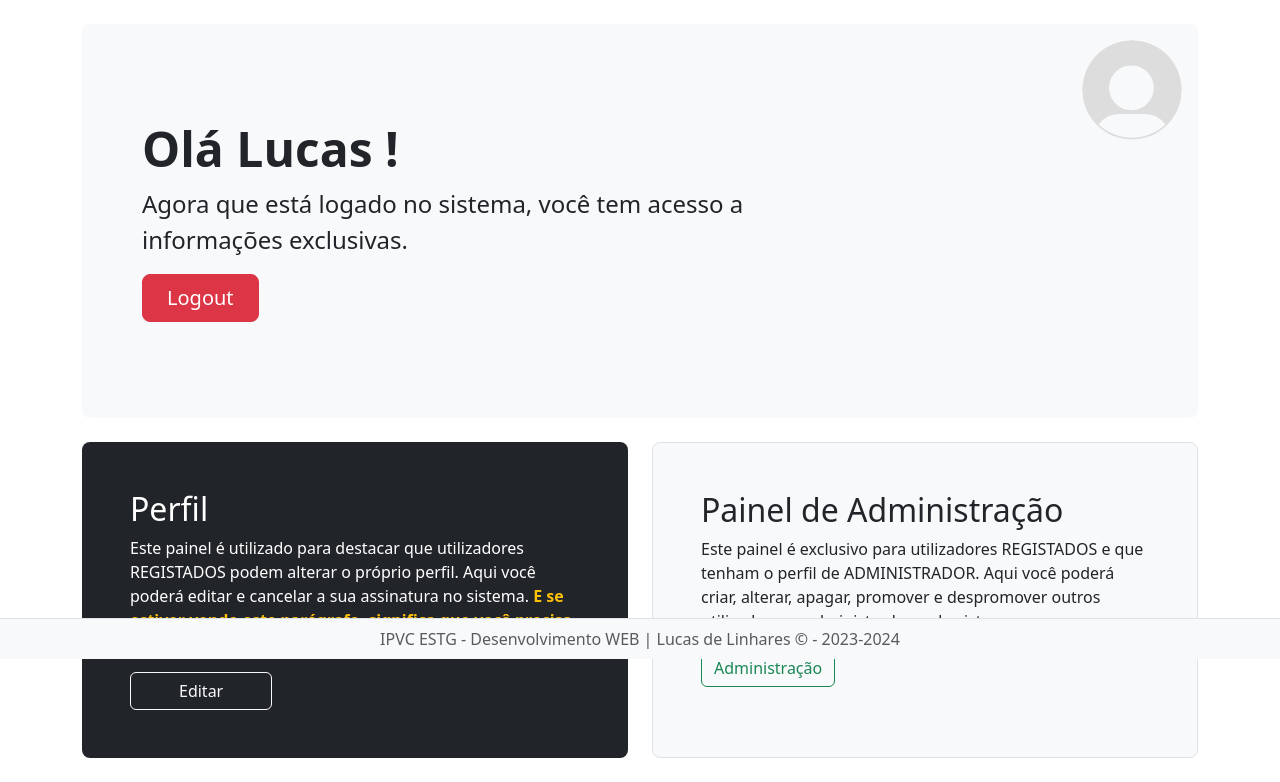
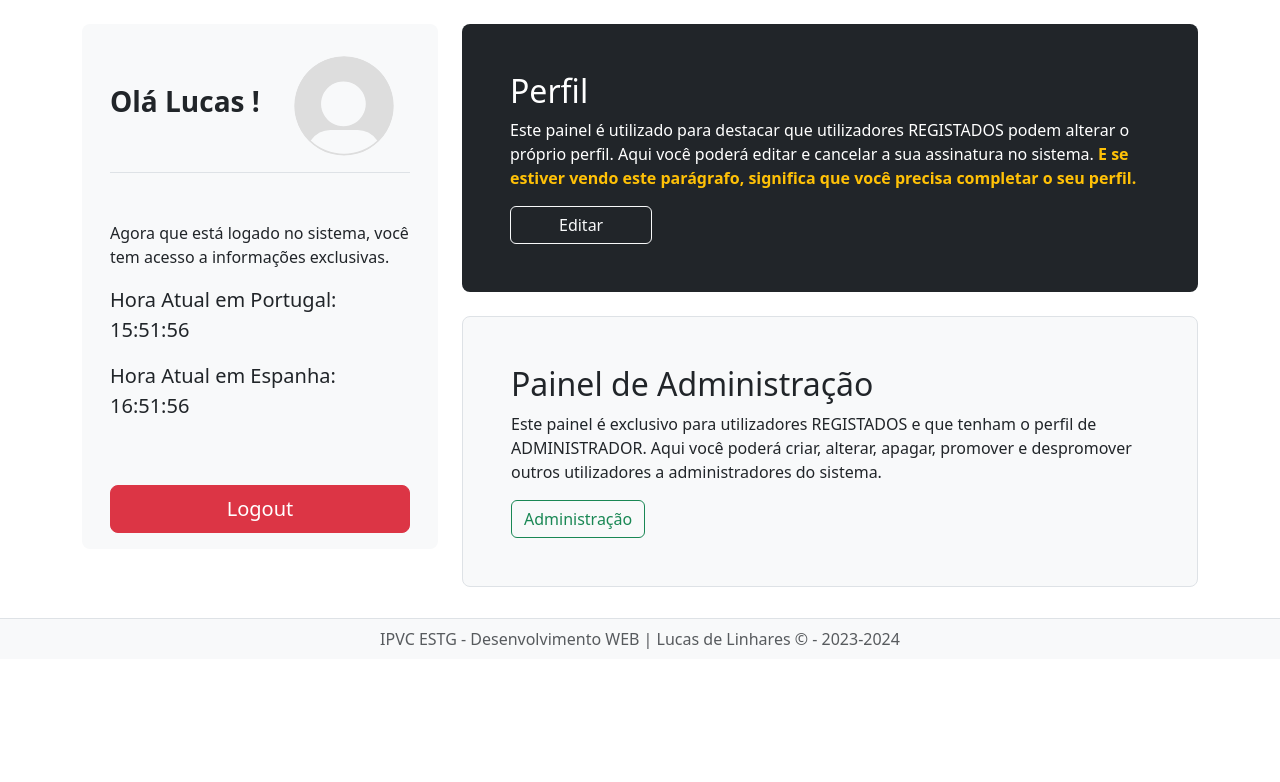
Before and after one commit to lucascompython/pw_tp, a PHP site: page /aplicacao/ in a window 1280 px wide. Shown: the part 141-923 px from the top of the page. After the commit the page ends 790 px from the top, so only its background shows below. Run offline with PHP 8.4, Linux system fonts and the light colour scheme; the visitor is signed in with stand-in values (Sample User, id 1); data comes from the database, SQL or seed files in the repository.

Commit message:
Change the layout of the app page and add time info

```diff
--- a/aplicacao/index.php
+++ b/aplicacao/index.php
@@ -12,6 +12,8 @@ $utilizador = utilizador();
 # CARREGA O CABECALHO PADRÃO COM O TÍTULO
 $titulo = '- Aplicação';
 include_once __DIR__ . '/templates/cabecalho.php';
+
+date_default_timezone_set("Europe/Lisbon");
 ?>
 
 <body>
@@ -33,29 +35,34 @@ include_once __DIR__ . '/templates/cabecalho.php';
                 </div>
             </header>
 
-            <div class="p-5 mb-4 bg-body-tertiary rounded-3 position-relative">
-                <img src="<?= !empty($utilizador['foto']) ? '/recursos/imagens/uploads/' . $utilizador['foto'] : '/recursos/imagens/default_pfp.svg' ?>" alt="Profile Picture" class="m-3 rounded-circle card-img-top position-absolute top-0 end-0" style="width: 100px; height: 100px;">
-
-                <div class="container-fluid py-5">
+            <div class="row">
+                <div class="col-md-4">
+                    <div class="p-3 mb-4 bg-body-tertiary rounded-3 position-relative">
+                        <div class="container-fluid">
                             <div>
-                        <h1 class="display-5 fw-bold">Olá <?= $utilizador['nome'] ?? null ?> !</h1>
-                        <p class="col-md-8 fs-4">Agora que está logado no sistema, você tem acesso a informações exclusivas.</p>
+                                <div class="d-flex align-items-center justify-content-between border-bottom mb-5">
+                                    <h3 class="fw-bold">Olá <?= $utilizador['nome'] ?? null ?> !</h3>
+                                    <img src="<?= !empty($utilizador['foto']) ? '/recursos/imagens/uploads/' . $utilizador['foto'] : '/recursos/imagens/default_pfp.svg' ?>" alt="Profile Picture" class="m-3 rounded-circle card-img-top " style="width: 100px; height: 100px;">
+                                </div>
+                                <p class="fs-6">Agora que está logado no sistema, você tem acesso a informações exclusivas.</p>
+                                <p class="fs-5">Hora Atual em Portugal: <?= date('H:i:s') ?></p>
+                                <p class="fs-5">Hora Atual em Espanha: <?= date('H:i:s', strtotime('+1 hour')) ?></p>
                             </div>
                             <div class="d-flex justify-content">
-                        <form action="/src/controlador/aplicacao/controlar-autenticacao.php" method="post">
-                            <button class="btn btn-danger btn-lg px-4" type="submit" name="utilizador" value="logout">Logout</button>
+                                <form action="/src/controlador/aplicacao/controlar-autenticacao.php" method="post" class="flex-fill mt-5">
+                                    <button class="btn btn-danger btn-lg px-4 w-100" type="submit" name="utilizador" value="logout">Logout</button>
                                 </form>
                             </div>
                         </div>
                     </div>
+                </div>
 
-            <div class="row align-items-md-stretch">
-                <div class="col-md-6">
+                <div class="col-md-8">
+                    <div class="row">
+                        <div class="col-md-12 mb-4">
                             <div class="h-100 p-5 text-bg-dark rounded-3">
                                 <h2>Perfil</h2>
-                        <p>Este painel é utilizado para destacar que utilizadores REGISTADOS podem alterar o próprio perfil. Aqui
-                            você poderá editar e cancelar a sua assinatura no sistema. <strong class="text-warning">E se estiver vendo
-                                este parágrafo, significa que você precisa completar o seu perfil.</strong></p>
+                                <p>Este painel é utilizado para destacar que utilizadores REGISTADOS podem alterar o próprio perfil. Aqui você poderá editar e cancelar a sua assinatura no sistema. <strong class="text-warning">E se estiver vendo este parágrafo, significa que você precisa completar o seu perfil.</strong></p>
                                 <a href="/aplicacao/perfil.php"><button class="btn btn-outline-light px-5" type="button">Editar</button></a>
                             </div>
                         </div>
@@ -63,17 +70,19 @@ include_once __DIR__ . '/templates/cabecalho.php';
                         <?php
                         # MOSTRA CARD APENAS SE UTILIZDOR FOR ADMINISTRADOR
                         if (autenticado() && $utilizador['administrador']) {
-                    echo '<div class="col-md-6">
+                            echo '<div class="col-md-12">
                 <div class="h-100 p-5 bg-body-tertiary border rounded-3">
                     <h2>Painel de Administração</h2>
-                        <p>Este painel é exclusivo para utilizadores REGISTADOS e que tenham o perfil de ADMINISTRADOR. Aqui você poderá criar,
-                            alterar, apagar, promover e despromover outros utilizadores a administradores do sistema.</p>
+                    <p>Este painel é exclusivo para utilizadores REGISTADOS e que tenham o perfil de ADMINISTRADOR. Aqui você poderá criar, alterar, apagar, promover e despromover outros utilizadores a administradores do sistema.</p>
                     <a href="/admin/"><button class="btn btn-outline-success" type="button">Administração</button></a>
                 </div>
             </div>';
                         }
                         ?>
                     </div>
+                </div>
+            </div>
+
             <?php
             include_once __DIR__ . '/templates/rodape.php';
             ?>
```
Lines whose indentation alone changed are shown as unchanged.
